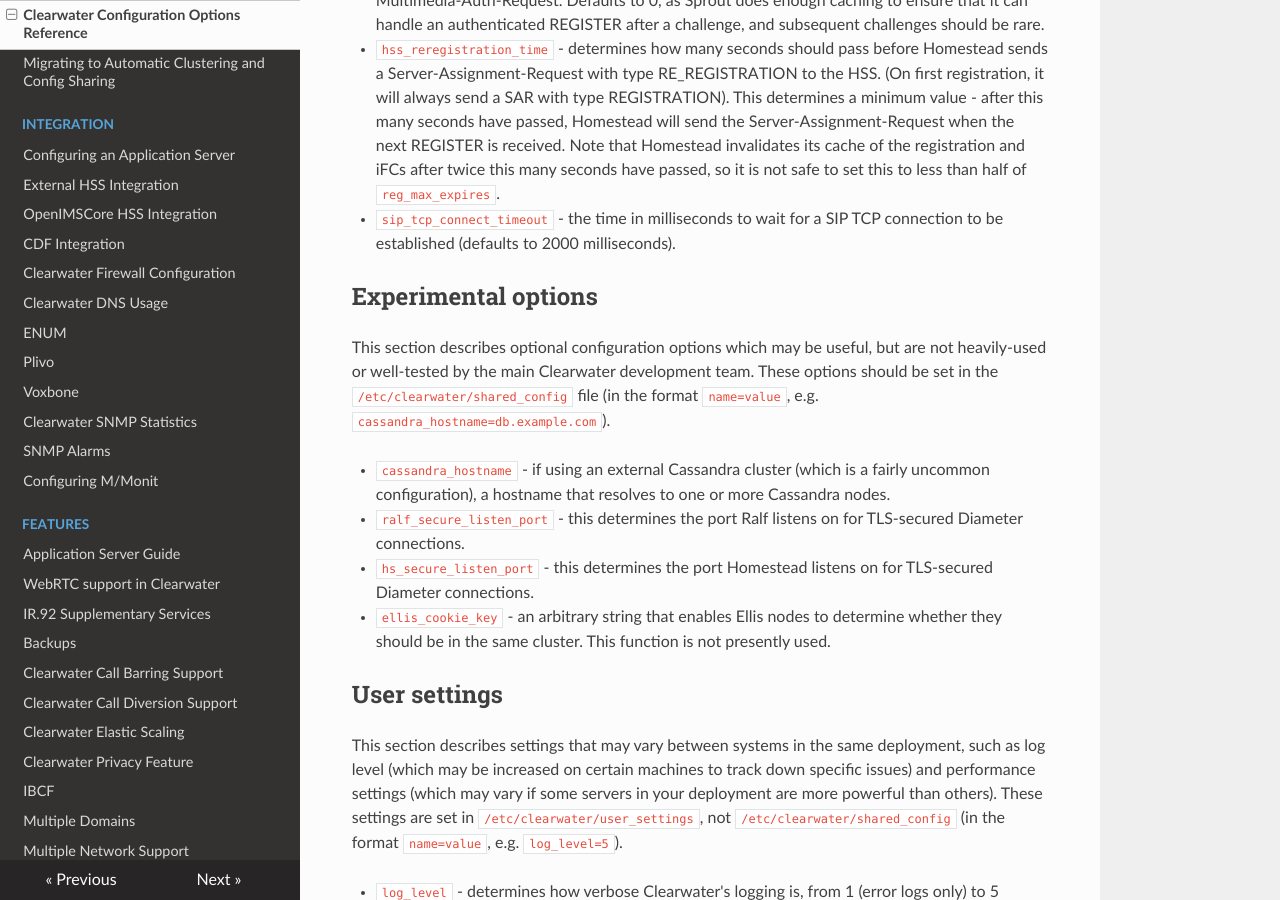
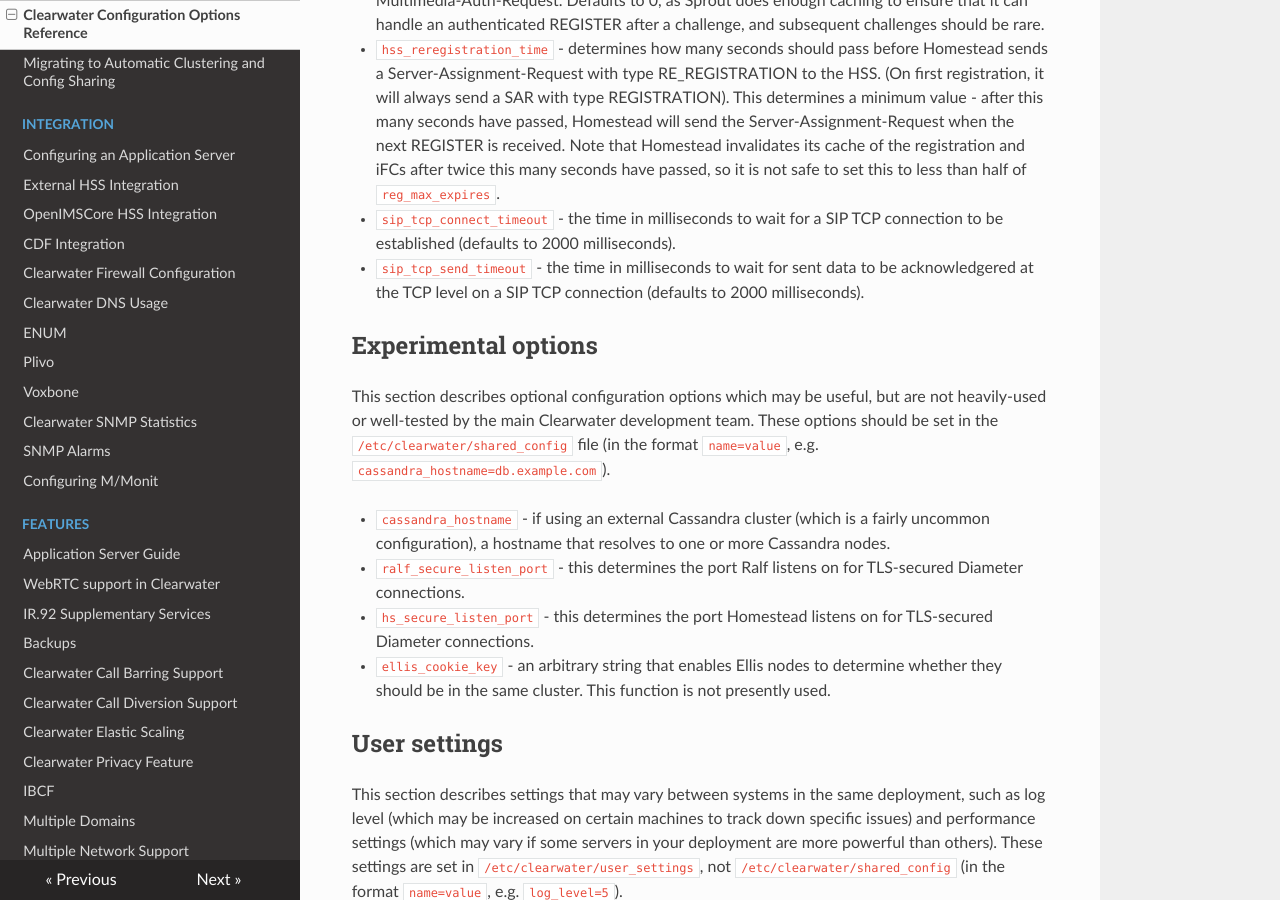
Before and after one commit to Metaswitch/clearwater-readthedocs, an MkDocs documentation site: the page built from docs/Clearwater_Configuration_Options_Reference.md, in a window 1280 px wide and 900 px high, scrolled down 5941 px. Built offline with MkDocs 1.6.1, drawn with Linux system fonts in a browser that asks for light colours; nearby versions of some CDN libraries; old or Windows-style settings are respelled for this version of MkDocs.

Commit message:
Document sip_tcp_send_timeout option

```diff
--- a/docs/Clearwater_Configuration_Options_Reference.md
+++ b/docs/Clearwater_Configuration_Options_Reference.md
@@ -112,6 +112,7 @@ This section describes optional configuration options, particularly for ensuring
 * `impu_cache_ttl` - the number of seconds for which Homestead will cache the SIP Digest from a Multimedia-Auth-Request. Defaults to 0, as Sprout does enough caching to ensure that it can handle an authenticated REGISTER after a challenge, and subsequent challenges should be rare.
 * `hss_reregistration_time` - determines how many seconds should pass before Homestead sends a Server-Assignment-Request with type RE_REGISTRATION to the HSS. (On first registration, it will always send a SAR with type REGISTRATION). This determines a minimum value - after this many seconds have passed, Homestead will send the Server-Assignment-Request when the next REGISTER is received. Note that Homestead invalidates its cache of the registration and iFCs after twice this many seconds have passed, so it is not safe to set this to less than half of `reg_max_expires`.
 * `sip_tcp_connect_timeout` - the time in milliseconds to wait for a SIP TCP connection to be established (defaults to 2000 milliseconds).
+* `sip_tcp_send_timeout` - the time in milliseconds to wait for sent data to be acknowledgered at the TCP level on a SIP TCP connection (defaults to 2000 milliseconds).
 
 ## Experimental options
 
```
